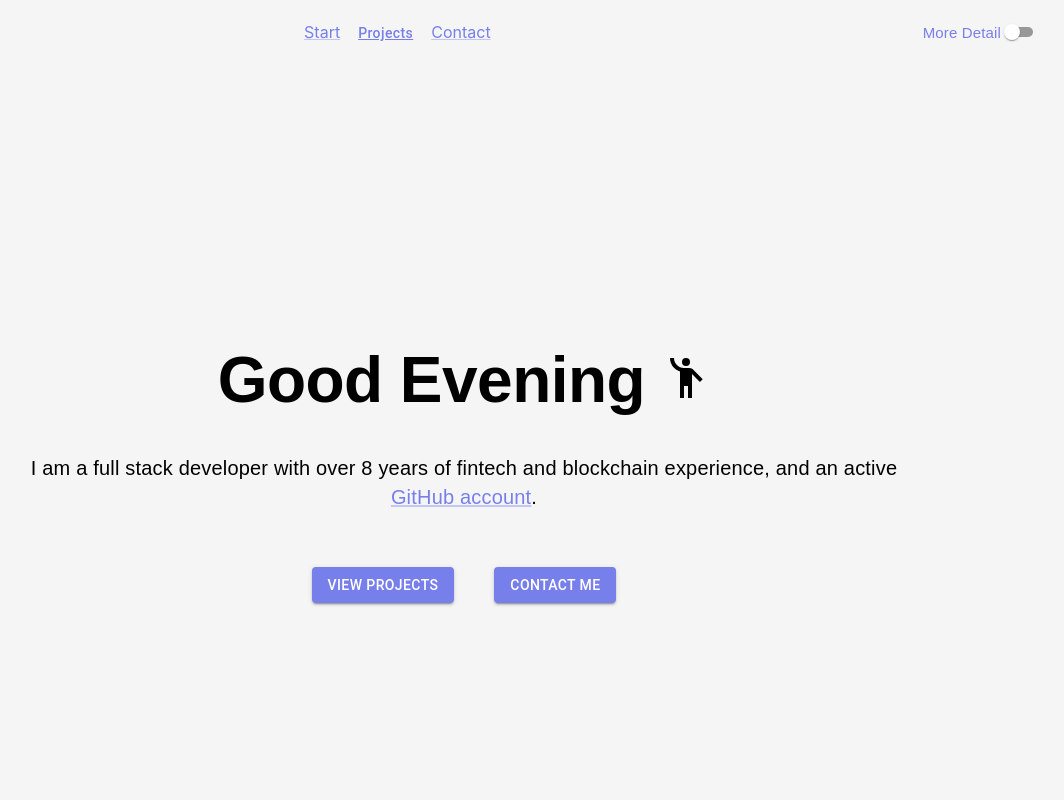
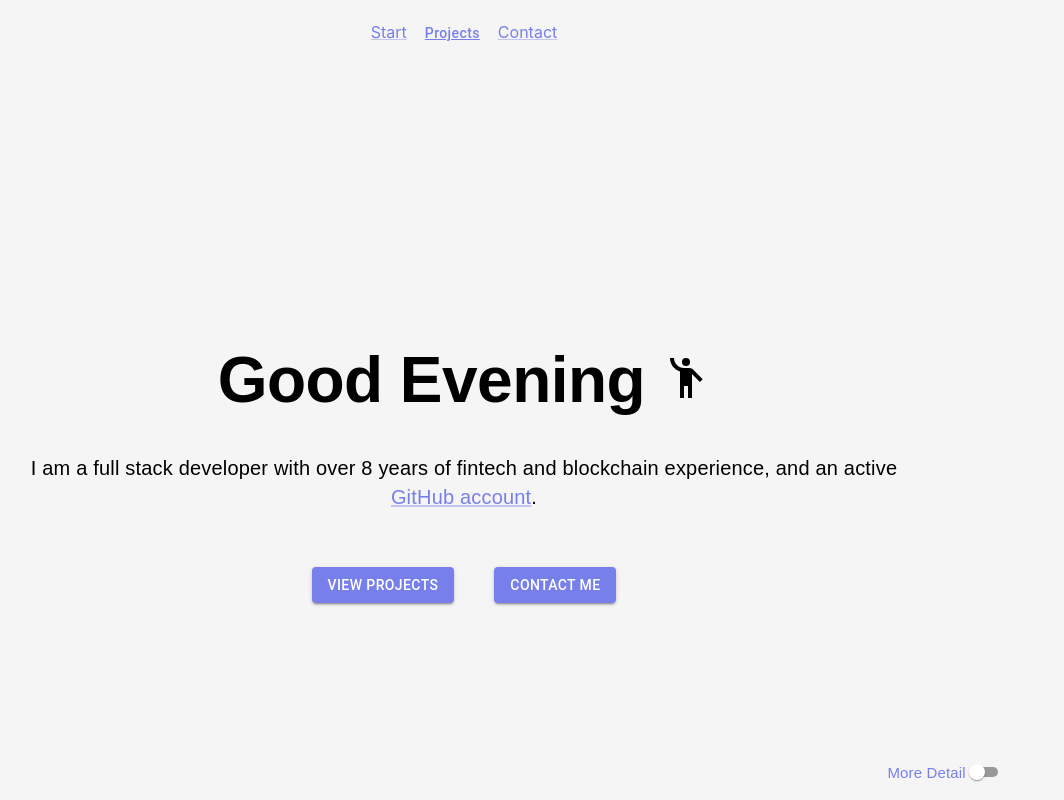
Before and after one commit to hal-alex/personal-site-mui, a React (Create React App) app: page / in a window 1280 px wide. Shown: the top 800 px of the page, without its empty margins (176-1240 px from the left). Built offline with nearby package versions, Linux system fonts and the light colour scheme.

Commit message:
moved toggle to sticky bottom navbar

```diff
--- a/src/App.js
+++ b/src/App.js
@@ -5,12 +5,14 @@ import About from "./components/About"
 import Skills from "./components/Skills"
 import Projects from "./components/Projects"
 import ContactMe from "./components/ContactMe"
+import BottomNavBar from "./components/BottomNavBar"
 import { useGlobalContext } from "./globalContext"
 
 function App() {
   const { showLongVersion } = useGlobalContext()
 
   return (
+    <>
       <Box>
         <Header></Header>
         <Hero></Hero>
@@ -19,6 +21,8 @@ function App() {
         <Projects></Projects>
         <ContactMe></ContactMe>
       </Box>
+      <BottomNavBar></BottomNavBar>
+    </>
   )
 }
 
--- /dev/null
+++ b/src/components/BottomNavBar.js
@@ -0,0 +1,18 @@
+import BottomNavigation from "@mui/material/BottomNavigation"
+import HeaderToggle from "./HeaderToggle"
+
+export default function LabelBottomNavigation() {
+  return (
+    <BottomNavigation
+      sx={{
+        width: 300,
+        position: "fixed",
+        bottom: "0",
+        right: "0",
+        background: "#F5F5F5",
+      }}
+    >
+      <HeaderToggle></HeaderToggle>
+    </BottomNavigation>
+  )
+}
--- a/src/components/Header.js
+++ b/src/components/Header.js
@@ -15,8 +15,6 @@ import {
 
 import DropdownMenu from "./DropdownMenu"
 
-import HeaderToggle from "./HeaderToggle"
-
 const styles = {
   appBar: {
     background: "#F5F5F5",
@@ -32,7 +30,6 @@ const styles = {
   },
   linkContainer: {
     display: "flex",
-    marginLeft: "auto",
   },
 }
 
@@ -69,9 +66,6 @@ const Header = () => {
               )
             })}
           </Box>
-          <Box sx={{ marginLeft: "auto" }}>
-            <HeaderToggle></HeaderToggle>
-          </Box>
         </Toolbar>
       </Container>
     </AppBar>
--- a/src/components/HeaderToggle.js
+++ b/src/components/HeaderToggle.js
@@ -16,7 +16,14 @@ const HeaderToggle = () => {
   }
 
   return (
-    <FormGroup sx={{ display: "flex", flexDirection: "row", gap: "10px" }}>
+    <FormGroup
+      sx={{
+        display: "flex",
+        flexDirection: "row",
+        gap: "10px",
+        alignItems: "center",
+      }}
+    >
       <Typography style={styles.toggleText}>More Detail</Typography>
       <FormControlLabel
         onChange={handleChange}
```
Lines whose indentation alone changed are shown as unchanged.
